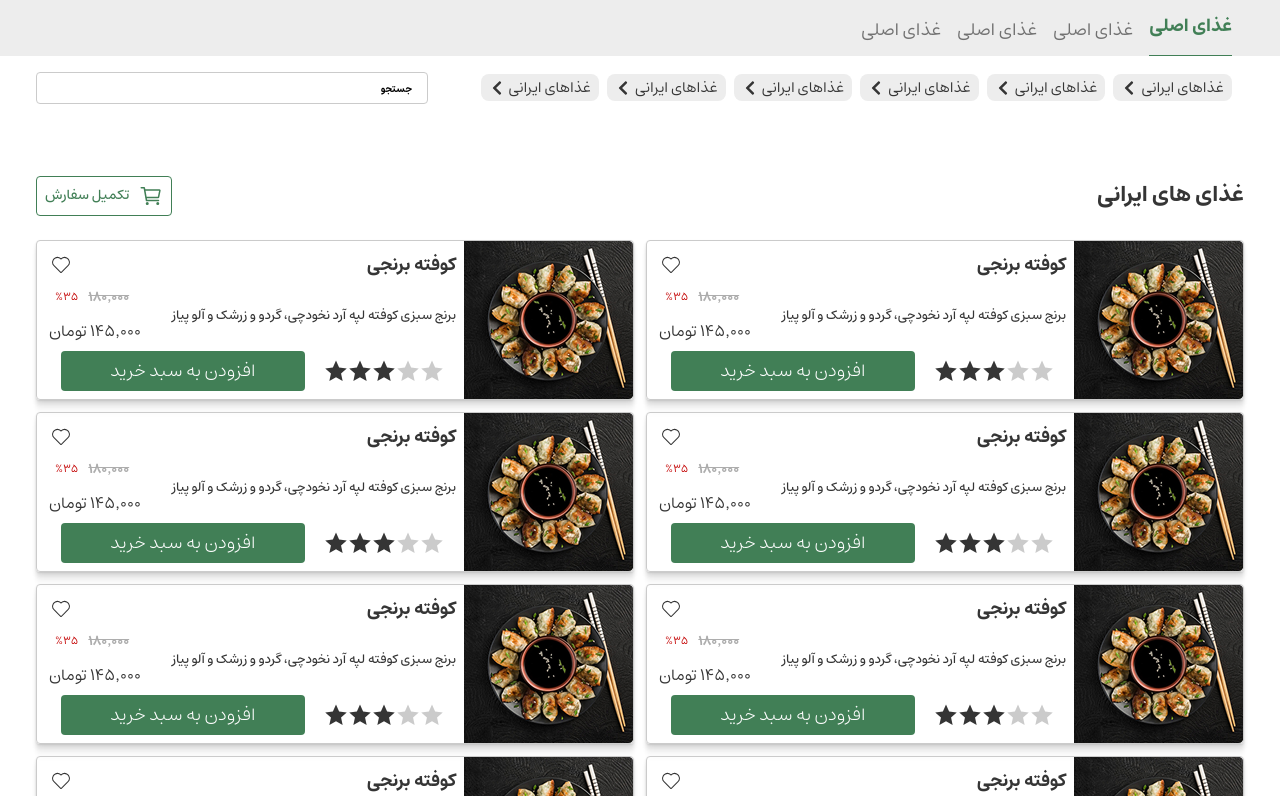
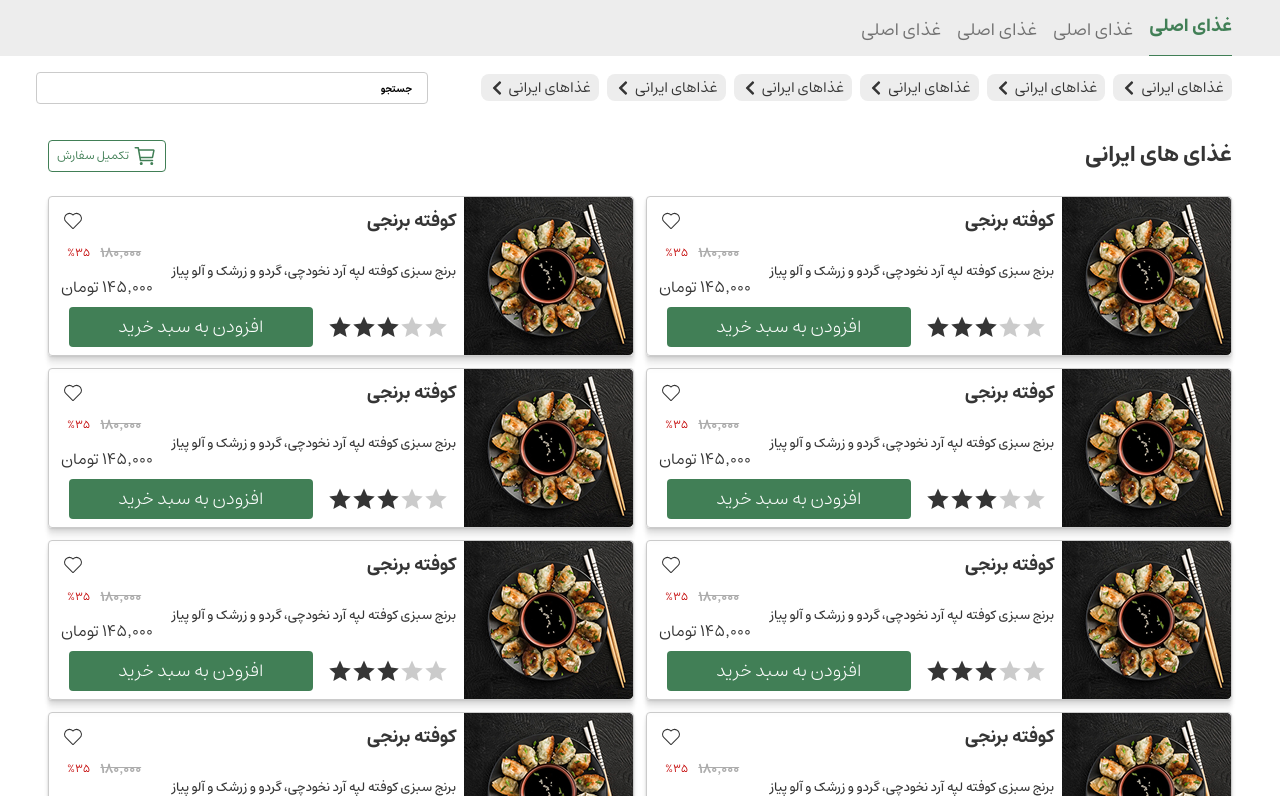
Before and after one commit to amirhosseinsharififard/tarkhine-next-js, a Next.js app: page /menu in a window 1280 px wide. Shown: the part 404-1200 px from the top of the page. Built offline with nearby package versions, Linux system fonts and the light colour scheme.

Commit message:
change some codes to be responsive

```diff
--- a/src/components/module/menu/CardCategoriesMenu.js
+++ b/src/components/module/menu/CardCategoriesMenu.js
@@ -58,7 +58,7 @@ export default function CardCategoriesMenu({ loading = false }) {
   }
 
   return (
-    <div className="mx-auto sm:col-start-4  border-1 border-neutral-gray4 rounded-4 h-[100px] overflow-hidden sm:col-span-6 md:w-full md:col-span-8 md:col-start-3 md:h-[160px] md:max-w-[600px] md:shadow-cards lg:col-span-6 ">
+    <div className="mx-auto  border-1 border-neutral-gray4 rounded-4 h-[100px] overflow-hidden sm:col-span-6 md:w-full md:col-span-8 md:col-start-3 md:h-[160px] md:max-w-[600px] md:shadow-cards lg:col-span-6 ">
       <div className="flex text-captionSM font-medium text-neutral-gray8">
         <div className="relative min-w-[90px] h-[100px] md:min-w-[169px] md:h-[158px]">
           <Image
--- a/src/components/module/menu/CategoriesFoodMenu.js
+++ b/src/components/module/menu/CategoriesFoodMenu.js
@@ -8,19 +8,19 @@ import { IoCartOutline } from "react-icons/io5";
 export default function CategoriesFoodMenu({ title }) {
   const num = [0, 1, 2, 3, 4, 5, 6, 7, 8, 9, 10, 11, 12];
   return (
-    <div className="col-span-12 px-2 md:px-2 mt-6 sm:mt-12">
+    <div className="col-span-12  px-2 md:px-5 mt-3 ">
       <div className="flex items-center justify-between content-center text-nowrap my-4 sm:my-6">
         <h4 className="text-h6 text-neutral-gray8 md:text-h4">{title}</h4>
         <CustomeButton
           model="stroke"
           classname={
-            "flex !w-auto text-nowrap gap-2.5 text-captionMD sm:text-buttonLG items-center"
+            "flex !w-auto  text-nowrap gap-1 text-captionMD sm:text-buttonLG items-center !h-[32px]"
           }
         >
           <span>
             <IoCartOutline className="w-4 h-4 sm:w-6 sm:h-6 text-main-primary" />
-          </span>{" "}
-          <p>تکمیل سفارش</p>
+          </span>
+          <p className="text-captionMD">تکمیل سفارش</p>
         </CustomeButton>
       </div>
 
```
